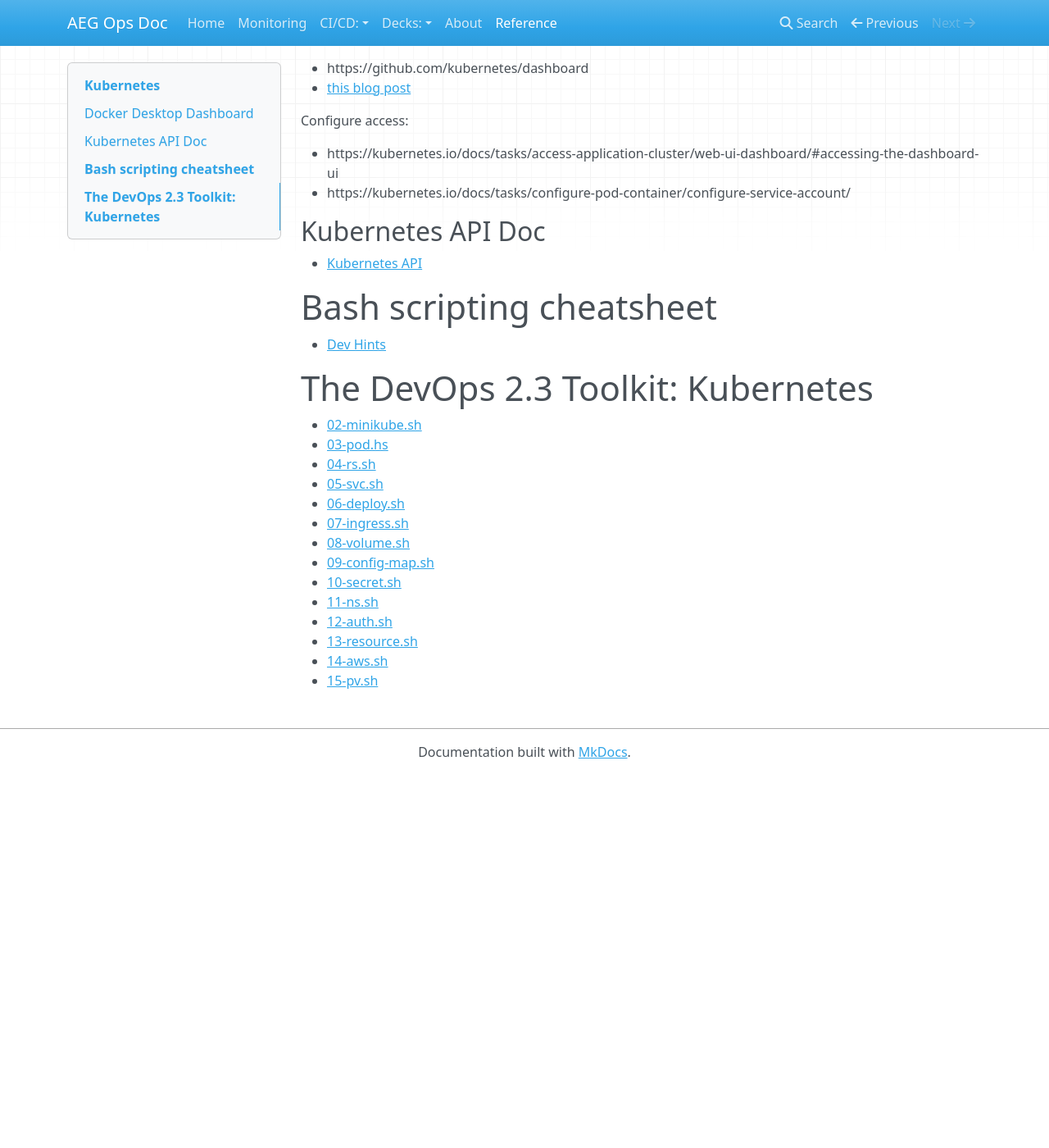
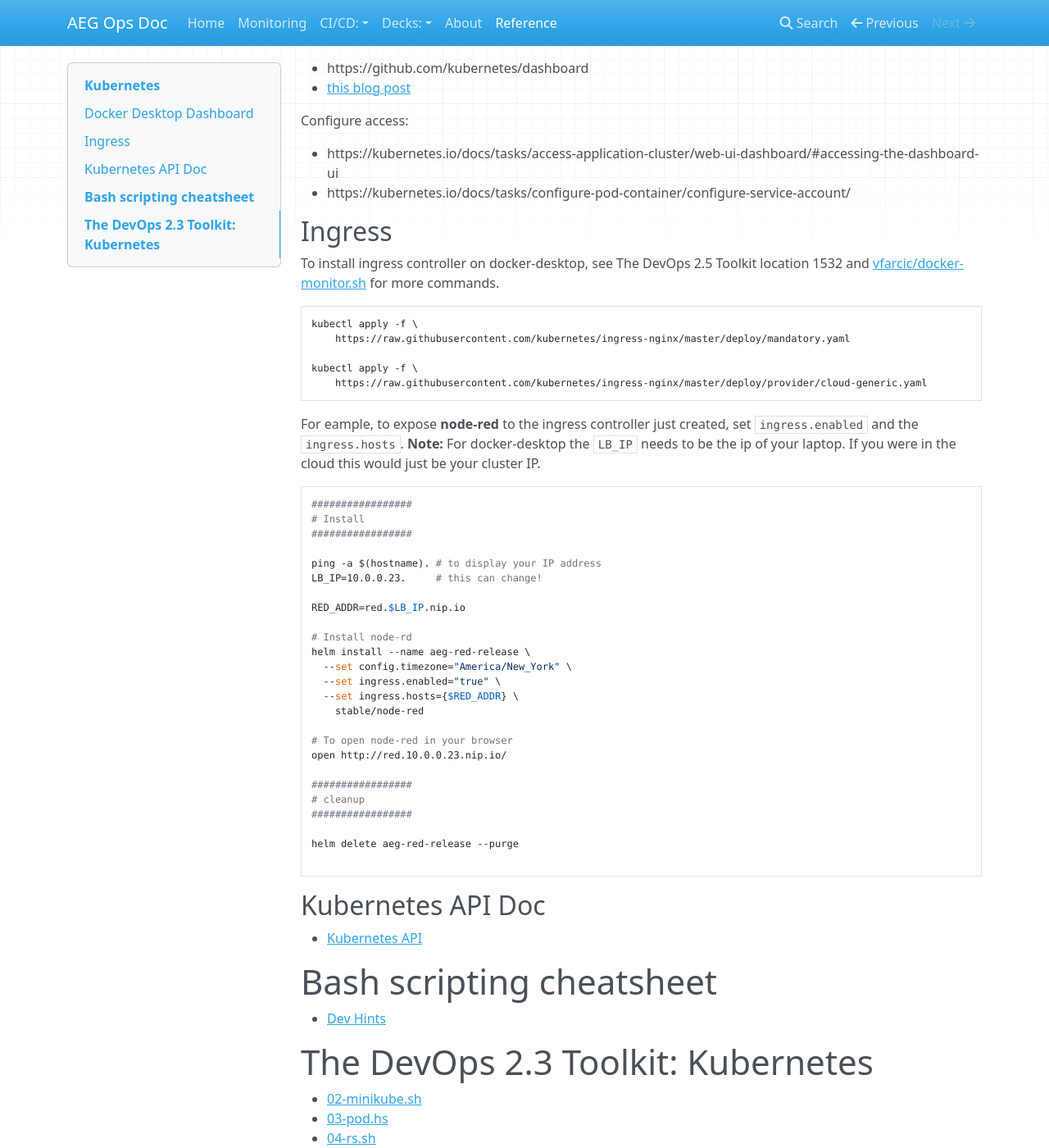
Before and after one commit to tonygilkerson/OpsDoc, an MkDocs documentation site: the page built from docs/ref.md, in a window 1280 px wide and 1400 px high, scrolled down 1198 px. Shown: the whole window at 82% size. Built offline with MkDocs 1.6.1, drawn with Linux system fonts in a browser that asks for light colours; nearby versions of some CDN libraries; before the commit the page ends 2143 px from its top, so only the background shows below that.

Commit message:
Add ingress controler example

````diff
--- a/docs/ref.md
+++ b/docs/ref.md
@@ -69,6 +69,47 @@ Configure access:
 * https://kubernetes.io/docs/tasks/access-application-cluster/web-ui-dashboard/#accessing-the-dashboard-ui
 * https://kubernetes.io/docs/tasks/configure-pod-container/configure-service-account/
 
+## Ingress
+
+To install ingress controller on docker-desktop, see The DevOps 2.5 Toolkit location 1532 and [vfarcic/docker-monitor.sh](https://gist.github.com/vfarcic/4d9ab04058cf00b9dd0faac11bda8f13) for more commands.
+
+```bash
+kubectl apply -f \
+    https://raw.githubusercontent.com/kubernetes/ingress-nginx/master/deploy/mandatory.yaml
+
+kubectl apply -f \
+    https://raw.githubusercontent.com/kubernetes/ingress-nginx/master/deploy/provider/cloud-generic.yaml
+```
+
+For eample, to  expose **node-red** to the ingress controller just created, set `ingress.enabled` and the `ingress.hosts`.  **Note:** For docker-desktop the `LB_IP` needs to be the ip of your laptop.  If you were in the cloud this would just be your cluster IP.
+
+```bash
+#################
+# Install
+#################
+
+ping -a $(hostname). # to display your IP address
+LB_IP=10.0.0.23.     # this can change!
+
+RED_ADDR=red.$LB_IP.nip.io
+
+# Install node-rd
+helm install --name aeg-red-release \
+  --set config.timezone="America/New_York" \
+  --set ingress.enabled="true" \
+  --set ingress.hosts={$RED_ADDR} \
+    stable/node-red
+
+# To open node-red in your browser
+open http://red.10.0.0.23.nip.io/
+
+#################
+# cleanup
+#################
+
+helm delete aeg-red-release --purge
+
+```
 
 ## Kubernetes API Doc
 
````
Also changed, not shown: docs/decks/jx-intro/jx-intro.md (+4 -3 lines).
